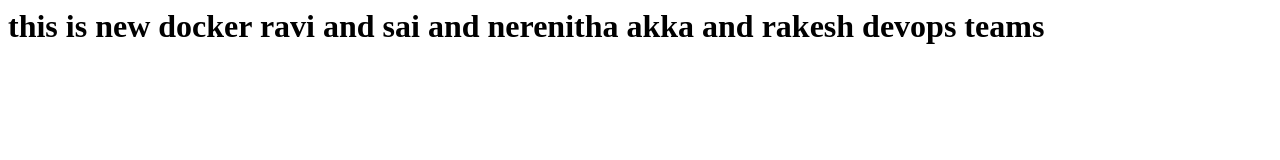
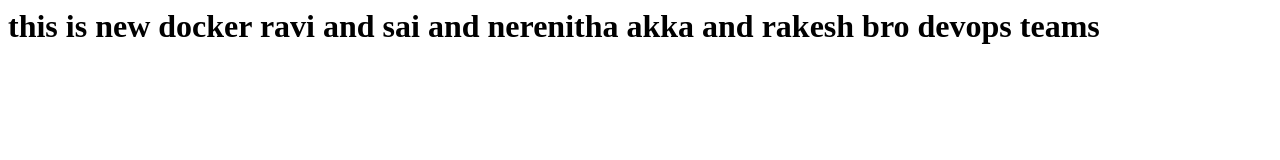
Before and after one commit to sailokesh-infolob/sai, a plain HTML site: page index.html in a window 1280 px wide. Drawn offline with Linux system fonts and the light colour scheme.

Commit message:
Update index.html

```diff
--- a/index.html
+++ b/index.html
@@ -1 +1 @@
-<h1> this is new docker ravi and sai and nerenitha akka  and rakesh devops teams</h1>
+<h1> this is new docker ravi and sai and nerenitha akka  and rakesh bro devops teams </h1>
```
